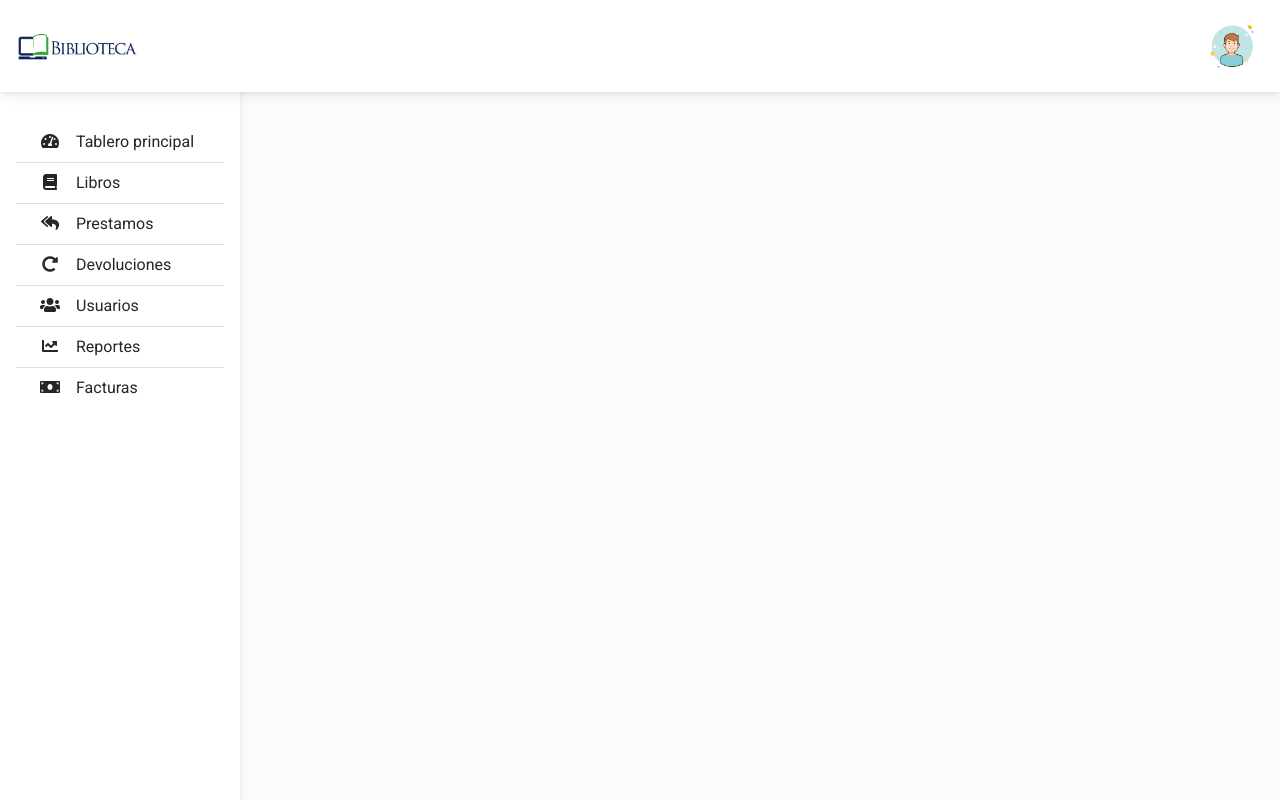
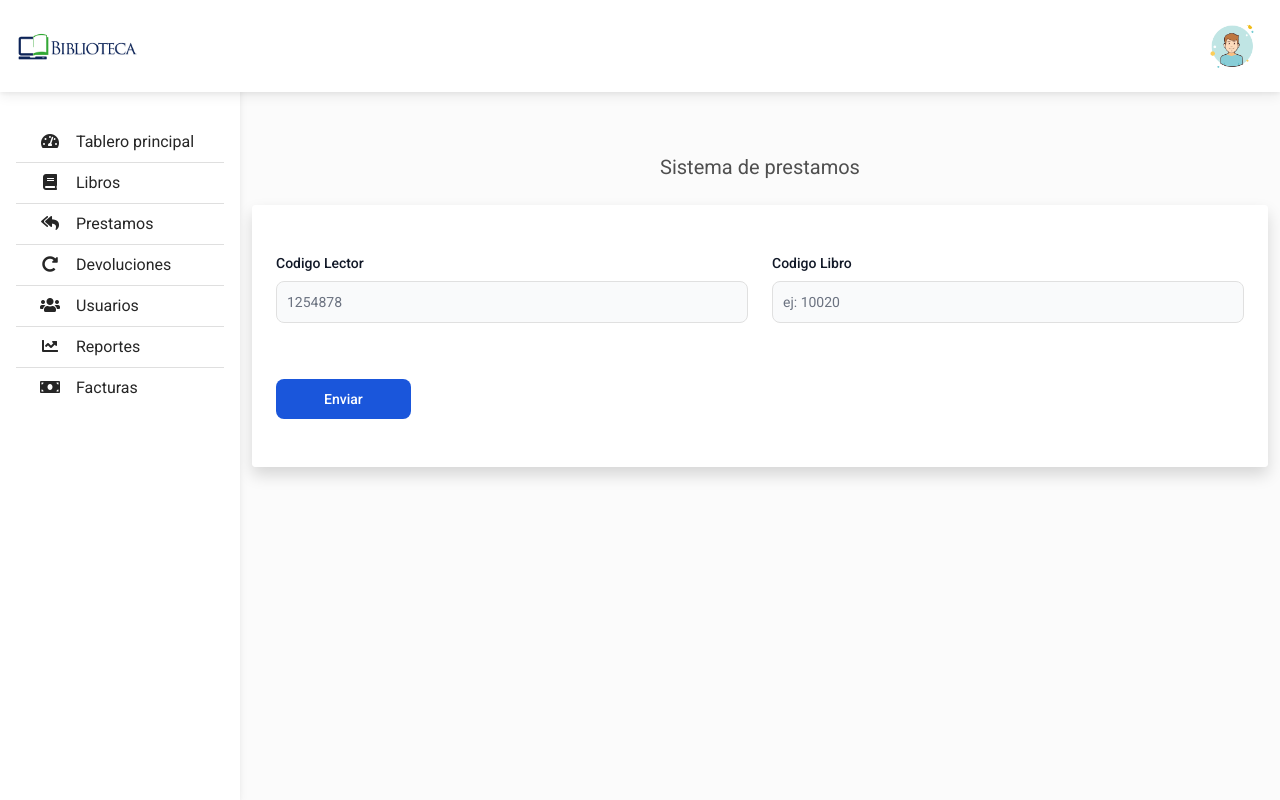
Before and after one commit to Hernandez-Douglas/biblioteca, a PHP site: page /prestamos in a window 1280 px wide. Run offline with PHP 8.4, Linux system fonts and the light colour scheme; some libraries are stand-ins or nearby versions.

Commit message:
Agregando form devolucion y prestamo

```diff
--- a/devoluciones.php
+++ b/devoluciones.php
@@ -1,4 +1,5 @@
 <?php
-$title = 'Sistema Bibliotecario';
+$title = 'Devoluciones';
 require_once('php/components/head.php');
+require_once('php/view/devoluciones/index.php');
 require_once('php/components/footer.php');
--- /dev/null
+++ b/php/view/prestamos/index.php
@@ -0,0 +1,23 @@
+<?php
+$encabezado = 'Sistema de prestamos';
+?>
+<p class="text-center text-xl py-4"><?= $encabezado; ?></p>
+<form action="" method="POST">
+    <div class="shadow overflow-hidden rounded">
+        <div class="px-4 py-5 bg-white sm:p-6">
+            <div class="grid gap-6 mb-6 lg:grid-cols-2">
+                <div>
+                    <label for="codigoLector" class="block mb-2 text-sm font-medium text-gray-900 dark:text-gray-300">Codigo Lector</label>
+                    <input name="codigoLector" type="text" value="" id="codigoLector" class="bg-gray-50 border border-gray-300 text-gray-900 text-sm rounded-lg focus:ring-blue-500 focus:border-blue-500 block w-full p-2.5 dark:bg-gray-700 dark:border-gray-600 dark:placeholder-gray-400 dark:text-white dark:focus:ring-blue-500 dark:focus:border-blue-500" placeholder="1254878" required="">
+                </div>
+                <div>
+                    <label for="codigoCopia" class="block mb-2 text-sm font-medium text-gray-900 dark:text-gray-300">Codigo Libro</label>
+                    <input name="codigoCopia" type="text" value="" id="codigoCopia" class="bg-gray-50 border border-gray-300 text-gray-900 text-sm rounded-lg focus:ring-blue-500 focus:border-blue-500 block w-full p-2.5 dark:bg-gray-700 dark:border-gray-600 dark:placeholder-gray-400 dark:text-white dark:focus:ring-blue-500 dark:focus:border-blue-500" placeholder="ej: 10020" required="">
+                </div>
+
+
+                <input name="bibliotecario" value="1000" type="hidden" id="bibliotecario">
+            </div>
+            <button type="submit" name="" class="text-white bg-blue-700 hover:bg-blue-800 focus:ring-4 focus:outline-none focus:ring-blue-300 font-medium rounded-lg text-sm w-full sm:w-auto px-5 py-2.5 text-center dark:bg-blue-600 dark:hover:bg-blue-700 dark:focus:ring-blue-800">Enviar</button>
+    </div>
+</form>
--- a/prestamos.php
+++ b/prestamos.php
@@ -1,4 +1,5 @@
 <?php
-$title = 'Sistema Bibliotecario';
+$title = 'Prestamos';
 require_once('php/components/head.php');
+require_once('php/view/prestamos/index.php');
 require_once('php/components/footer.php');
```
Also changed, not shown: php/view/devoluciones/index.php (added, +20 -0 lines).
